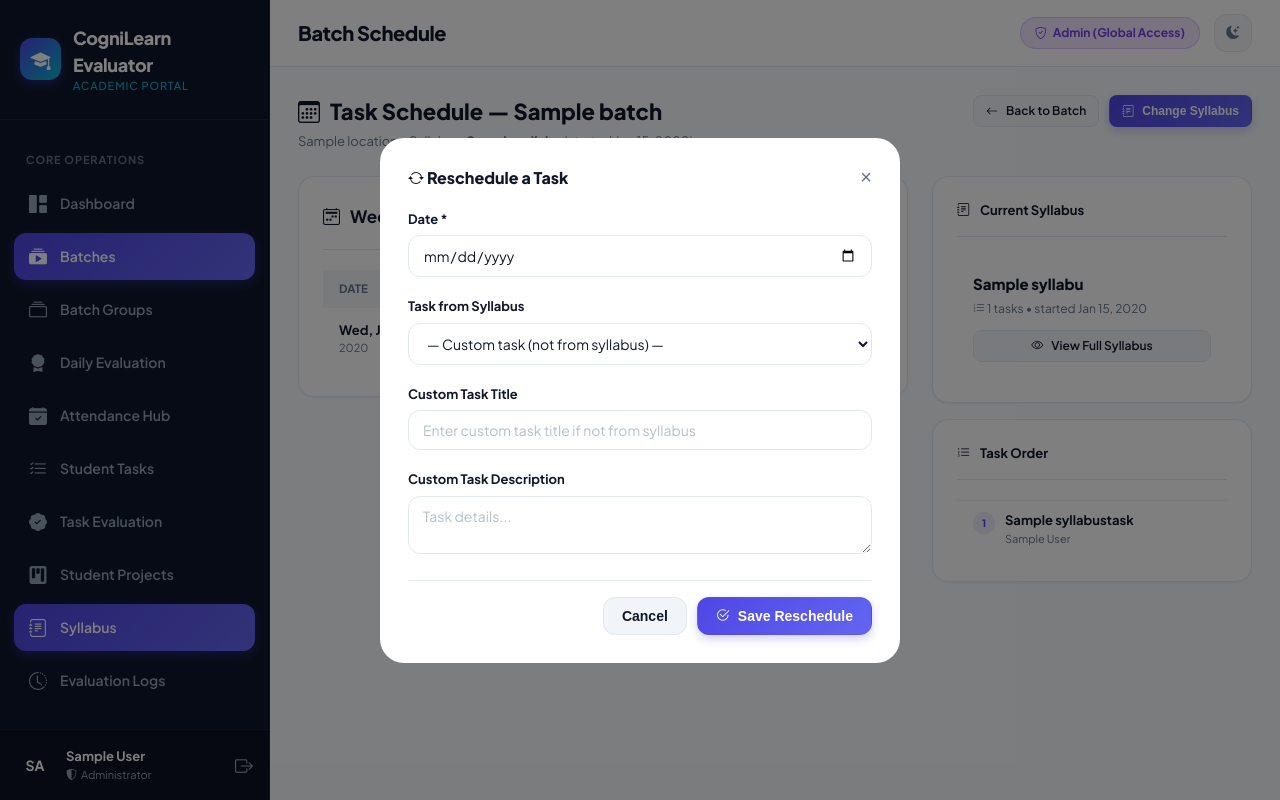
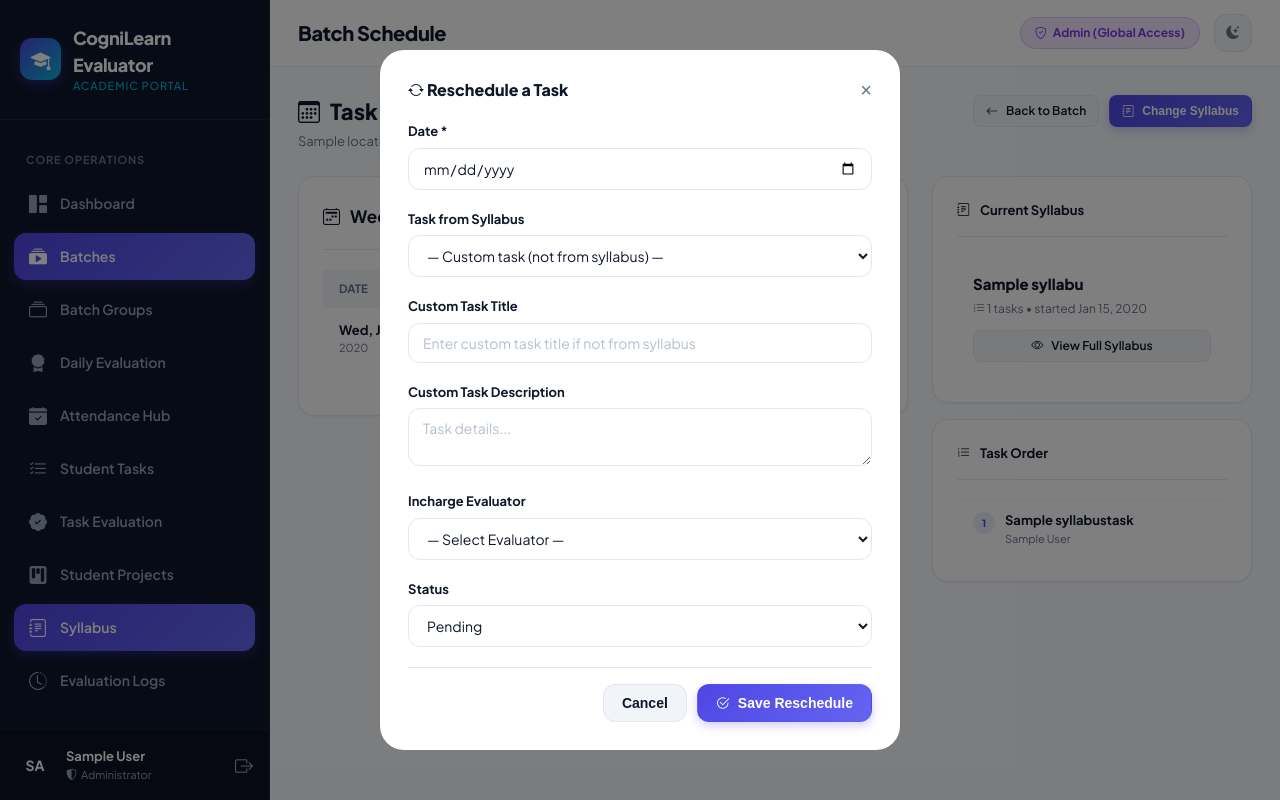
Before and after one commit to Zalzameen21/cognievaluator, a Django app: page /batches/1/schedule/ in a window 1280 px wide, after a click on "Reschedule a Day". Run offline with Django 5.2, Linux system fonts and the light colour scheme; a user stored in the database is signed in; tables that the repository leaves empty hold one stand-in row (values such as "Sample post").

Commit message:
Add status/incharge to batch schedule and sync completion

```diff
--- a/evaluator_app/models.py
+++ b/evaluator_app/models.py
@@ -837,6 +837,8 @@ class BatchTaskSchedule(models.Model):
     custom_task_title = models.CharField(max_length=255, blank=True, help_text="Used if scheduled outside syllabus")
     custom_task_description = models.TextField(blank=True)
     is_rescheduled = models.BooleanField(default=False)
+    status = models.CharField(max_length=20, choices=[('PENDING', 'Pending'), ('COMPLETED', 'Completed')], default='PENDING')
+    incharge = models.ForeignKey(User, on_delete=models.SET_NULL, null=True, blank=True, related_name='batch_task_schedules')
     created_at = models.DateTimeField(auto_now_add=True)
     updated_at = models.DateTimeField(auto_now=True)
 
--- a/evaluator_app/templates/evaluator_app/syllabus/batch_schedule.html
+++ b/evaluator_app/templates/evaluator_app/syllabus/batch_schedule.html
@@ -53,6 +53,7 @@
               <th style="padding:10px 16px;font-size:11.5px;font-weight:700;text-transform:uppercase;color:var(--text-muted);text-align:left;">Date</th>
               <th style="padding:10px 16px;font-size:11.5px;font-weight:700;text-transform:uppercase;color:var(--text-muted);text-align:left;">Task</th>
               <th style="padding:10px 16px;font-size:11.5px;font-weight:700;text-transform:uppercase;color:var(--text-muted);text-align:left;">Status</th>
+              <th style="padding:10px 16px;font-size:11.5px;font-weight:700;text-transform:uppercase;color:var(--text-muted);text-align:right;">Action</th>
             </tr>
           </thead>
           <tbody>
@@ -87,11 +88,26 @@
                 {% endif %}
               </td>
               <td style="padding:13px 16px;vertical-align:top;">
+                {% if s.status == 'COMPLETED' %}
+                <span style="font-size:11px;background:rgba(16,185,129,0.1);color:var(--success);padding:3px 8px;border-radius:50px;font-weight:600;white-space:nowrap;margin-bottom:4px;display:inline-block;"><i class="bi bi-check-circle-fill"></i> Completed</span>
+                {% else %}
+                <span style="font-size:11px;background:rgba(245,158,11,0.1);color:#D97706;padding:3px 8px;border-radius:50px;font-weight:600;white-space:nowrap;margin-bottom:4px;display:inline-block;"><i class="bi bi-hourglass-split"></i> Pending</span>
+                {% endif %}
+                <br>
                 {% if s.is_rescheduled %}
                 <span style="font-size:11px;background:rgba(245,158,11,0.1);color:#D97706;padding:3px 8px;border-radius:50px;font-weight:600;white-space:nowrap;"><i class="bi bi-arrow-repeat"></i> Rescheduled</span>
                 {% else %}
                 <span style="font-size:11px;background:rgba(16,185,129,0.1);color:var(--success);padding:3px 8px;border-radius:50px;font-weight:600;white-space:nowrap;"><i class="bi bi-journal-check"></i> Syllabus</span>
                 {% endif %}
+              </td>
+              <td style="padding:13px 16px;vertical-align:top;text-align:right;">
+                <form method="post" action="{% url 'batch_schedule_toggle_status' s.id %}" style="display:inline;">
+                    {% csrf_token %}
+                    <input type="hidden" name="status" value="{% if s.status == 'COMPLETED' %}PENDING{% else %}COMPLETED{% endif %}">
+                    <button type="submit" class="btn {% if s.status == 'COMPLETED' %}btn-secondary{% else %}btn-primary{% endif %} btn-sm" style="padding:4px 8px;font-size:11px;">
+                        {% if s.status == 'COMPLETED' %}<i class="bi bi-arrow-counterclockwise"></i> Mark Pending{% else %}<i class="bi bi-check2-all"></i> Mark Completed{% endif %}
+                    </button>
+                </form>
               </td>
             </tr>
             {% endwith %}
@@ -219,6 +235,22 @@
           <label class="form-label">Custom Task Description</label>
           <textarea name="custom_task_description" class="form-textarea" rows="2" placeholder="Task details..."></textarea>
         </div>
+        <div class="form-group">
+          <label class="form-label">Incharge Evaluator</label>
+          <select name="incharge_id" class="form-select">
+            <option value="">— Select Evaluator —</option>
+            {% for ev in all_evaluators %}
+            <option value="{{ ev.id }}">{{ ev.get_full_name|default:ev.username }}</option>
+            {% endfor %}
+          </select>
+        </div>
+        <div class="form-group">
+          <label class="form-label">Status</label>
+          <select name="status" class="form-select">
+            <option value="PENDING">Pending</option>
+            <option value="COMPLETED">Completed</option>
+          </select>
+        </div>
       </div>
       <div style="display:flex;gap:10px;justify-content:flex-end;border-top:1px solid var(--border-color);padding-top:16px;margin-top:8px;">
         <button type="button" onclick="document.getElementById('rescheduleModal').style.display='none'" class="btn btn-secondary">Cancel</button>
@@ -259,6 +291,22 @@
           <label class="form-label">Custom Task Description</label>
           <textarea name="custom_task_description" class="form-textarea" rows="2" placeholder="Task details..."></textarea>
         </div>
+        <div class="form-group">
+          <label class="form-label">Incharge Evaluator</label>
+          <select name="incharge_id" class="form-select">
+            <option value="">— Select Evaluator —</option>
+            {% for ev in all_evaluators %}
+            <option value="{{ ev.id }}">{{ ev.get_full_name|default:ev.username }}</option>
+            {% endfor %}
+          </select>
+        </div>
+        <div class="form-group">
+          <label class="form-label">Status</label>
+          <select name="status" class="form-select">
+            <option value="PENDING">Pending</option>
+            <option value="COMPLETED">Completed</option>
+          </select>
+        </div>
       </div>
       <div style="display:flex;gap:10px;justify-content:flex-end;border-top:1px solid var(--border-color);padding-top:16px;margin-top:8px;">
         <button type="button" onclick="document.getElementById('rescheduleModal').style.display='none'" class="btn btn-secondary">Cancel</button>
--- a/evaluator_app/urls.py
+++ b/evaluator_app/urls.py
@@ -93,6 +93,7 @@ urlpatterns = [
     path('batches/<int:batch_id>/schedule/', views.batch_schedule_view, name='batch_schedule_view'),
     path('batches/<int:batch_id>/schedule/assign-syllabus/', views.batch_syllabus_assign_view, name='batch_syllabus_assign'),
     path('batches/<int:batch_id>/schedule/reschedule/', views.batch_schedule_reschedule_view, name='batch_schedule_reschedule'),
+    path('batches/schedule/<int:schedule_id>/toggle-status/', views.batch_schedule_toggle_status_view, name='batch_schedule_toggle_status'),
     path('batches/<int:batch_id>/schedule/download/', views.batch_syllabus_download_csv_view, name='batch_schedule_download'),
     path('batches/<int:batch_id>/export-tasks/', views.export_batch_tasks_csv_view, name='export_batch_tasks'),
 
--- a/evaluator_app/views.py
+++ b/evaluator_app/views.py
@@ -3390,9 +3390,19 @@ def batch_schedule_reschedule_view(request, batch_id):
             messages.error(request, 'Invalid date.')
             return redirect('batch_schedule_view', batch_id=batch_id)
 
+        incharge_id = request.POST.get('incharge_id', '')
+        status = request.POST.get('status', 'PENDING')
+
         syllabus_task = None
+        incharge_user = None
+
         if syllabus_task_id:
             syllabus_task = SyllabusTask.objects.filter(id=syllabus_task_id).first()
+            if syllabus_task and syllabus_task.default_assigner:
+                incharge_user = syllabus_task.default_assigner
+        else:
+            if incharge_id:
+                incharge_user = User.objects.filter(id=incharge_id).first()
 
         BatchTaskSchedule.objects.update_or_create(
             batch=batch,
@@ -3402,11 +3412,36 @@ def batch_schedule_reschedule_view(request, batch_id):
                 'custom_task_title': custom_title if not syllabus_task else '',
                 'custom_task_description': custom_desc if not syllabus_task else '',
                 'is_rescheduled': True,
+                'incharge': incharge_user,
+                'status': status,
             }
         )
         messages.success(request, f'Task rescheduled for {sched_date.strftime("%b %d, %Y")}.')
     return redirect('batch_schedule_view', batch_id=batch_id)
 
+
+@evaluator_required
+def batch_schedule_toggle_status_view(request, schedule_id):
+    if request.method == 'POST':
+        schedule = get_object_or_404(BatchTaskSchedule, id=schedule_id)
+        if can_user_access_batch(request.user, schedule.batch):
+            new_status = request.POST.get('status')
+            if new_status in ['PENDING', 'COMPLETED']:
+                schedule.status = new_status
+                schedule.save()
+
+                # Update all corresponding student tasks
+                title = schedule.syllabus_task.title if schedule.syllabus_task else schedule.custom_task_title
+                from .models import StudentTask
+                student_tasks = StudentTask.objects.filter(batch=schedule.batch, title=title)
+
+                if new_status == 'COMPLETED':
+                    student_tasks.update(status='COMPLETED', completed_at=timezone.now())
+                else:
+                    student_tasks.update(status='PENDING', completed_at=None)
+
+                messages.success(request, f"Task status updated to {new_status}")
+    return redirect(request.META.get('HTTP_REFERER', 'batch_list'))
 
 @evaluator_required
 def ajax_get_batch_syllabus_modules(request):
```
Also changed, not shown: evaluator_app/migrations/0018_batchtaskschedule_incharge_batchtaskschedule_status.py (added).
